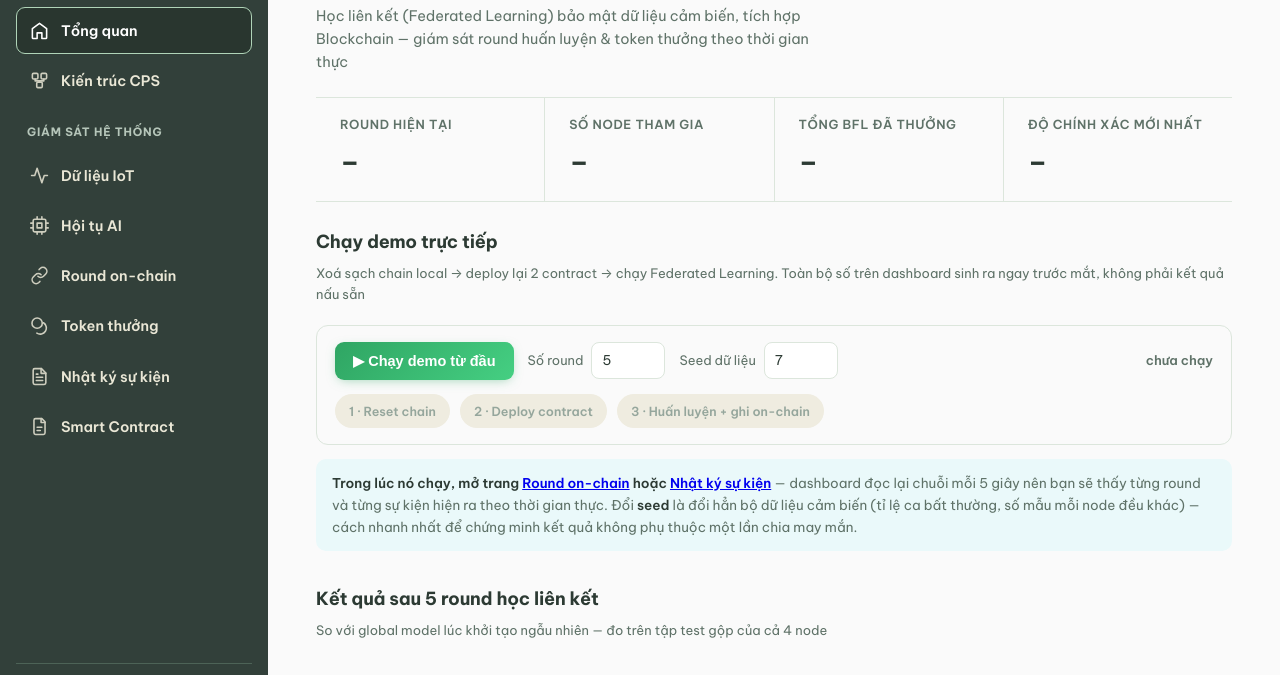
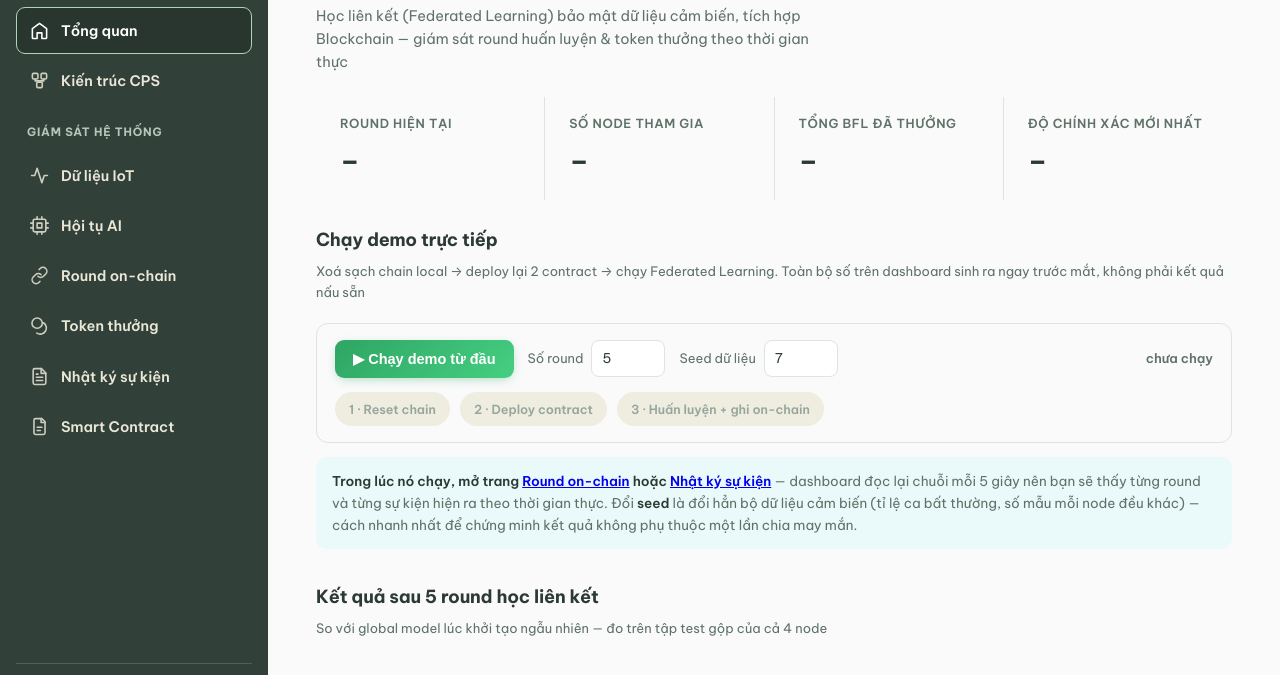
Before and after one commit to minhchien2329/BlockFL-nh-p, a website: page dashboard/index.html in a window 1280 px wide. Shown: the part 82-757 px from the top of the page. Drawn offline with nearby package versions, Linux system fonts and the light colour scheme; no server answers.

Commit message:
Dashboard: bo vien tren/duoi cua dai 4 the KPI
Chi con vien doc phan cach giua cac the, khong con border-top/bottom
bao quanh ca dai.

```diff
--- a/dashboard/style.css
+++ b/dashboard/style.css
@@ -157,10 +157,7 @@ button:disabled { opacity: .55; cursor: default; transform: none; }
 
 
 /* ---------- Stat cards ---------- */
-.cards {
-  display: flex; margin-bottom: 26px;
-  border-top: 1px solid var(--line); border-bottom: 1px solid var(--line);
-}
+.cards { display: flex; margin-bottom: 26px; }
 .card {
   flex: 1; background: transparent; padding: 16px 24px;
 }
```
